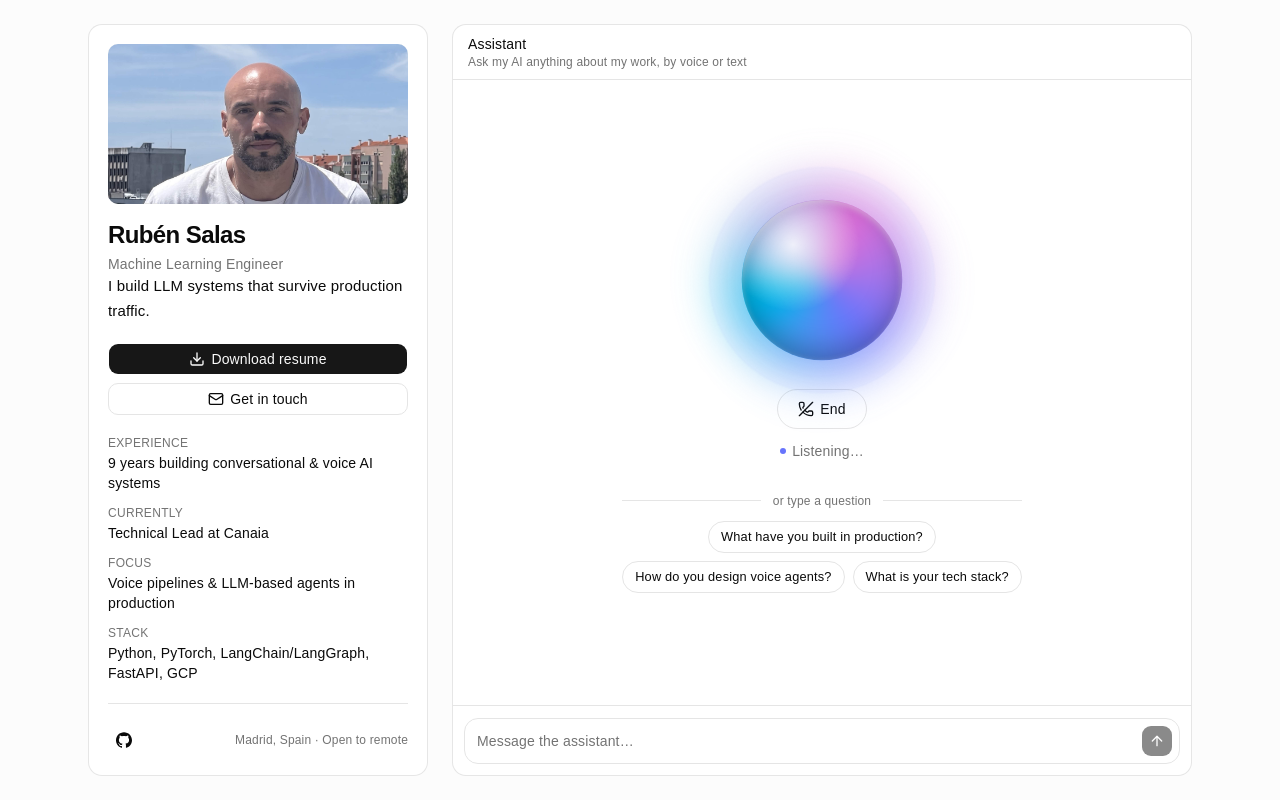
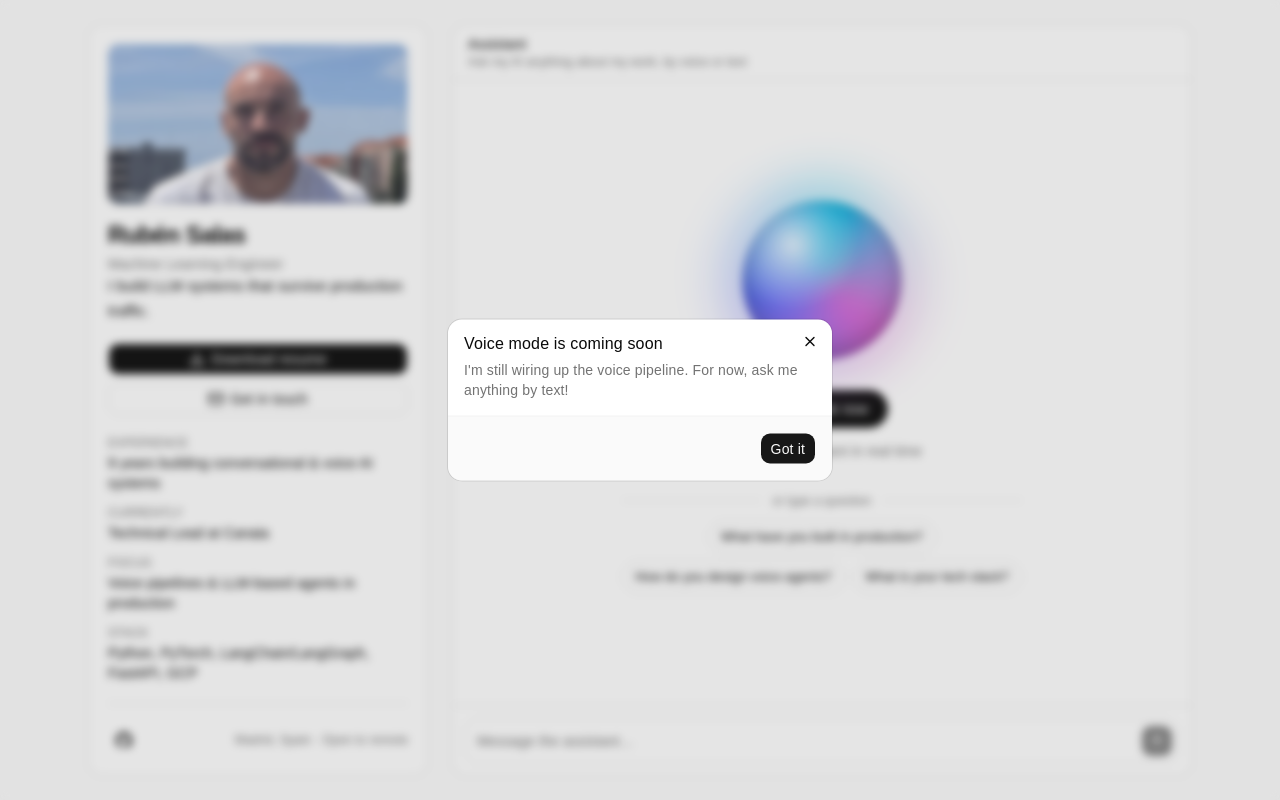
Before and after one commit to r-salas/website, a React (Vite) app in the folder ui/: page / in a window 1280 px wide. Both pictures are taken after a click on the button 821 px from the left and 282 px from the top of the page. Built offline with nearby package versions, Linux system fonts and the light colour scheme.

Commit message:
Add coming soon to voice mode

```diff
--- /dev/null
+++ b/ui/src/components/assistant/voice-coming-soon-dialog.tsx
@@ -0,0 +1,36 @@
+//
+//
+//  VoiceComingSoonDialog
+//
+//  Voice mode isn't wired to a backend yet; let visitors know instead of
+//  faking a connection.
+//
+
+import { useTranslation } from 'react-i18next'
+import { Button } from '@/components/shadcn/button'
+import {
+    Dialog,
+    DialogContent,
+    DialogDescription,
+    DialogFooter,
+    DialogHeader,
+    DialogTitle,
+} from '@/components/shadcn/dialog'
+
+function VoiceComingSoonDialog({ open, onOpenChange }: { open: boolean, onOpenChange: (open: boolean) => void }) {
+    const { t } = useTranslation()
+
+    return <Dialog open={open} onOpenChange={onOpenChange}>
+        <DialogContent>
+            <DialogHeader>
+                <DialogTitle>{t('chat.voice.comingSoon.title')}</DialogTitle>
+                <DialogDescription>{t('chat.voice.comingSoon.description')}</DialogDescription>
+            </DialogHeader>
+            <DialogFooter>
+                <Button onClick={() => onOpenChange(false)}>{t('chat.voice.comingSoon.dismiss')}</Button>
+            </DialogFooter>
+        </DialogContent>
+    </Dialog>
+}
+
+export default VoiceComingSoonDialog
--- a/ui/src/components/chat-panel.tsx
+++ b/ui/src/components/chat-panel.tsx
@@ -4,11 +4,13 @@
 //
 //
 
+import { useState } from 'react'
 import { useTranslation } from 'react-i18next'
 import { Card } from '@/components/shadcn/card'
 import { Button } from '@/components/shadcn/button'
 import VoiceHero from '@/components/assistant/voice-hero'
 import VoiceControl from '@/components/assistant/voice-control'
+import VoiceComingSoonDialog from '@/components/assistant/voice-coming-soon-dialog'
 import MessageList from '@/components/assistant/message-list'
 import Composer from '@/components/assistant/composer'
 import { useAssistant } from '@/hooks/use-assistant'
@@ -18,8 +20,11 @@
 
 function ChatPanel() {
     const { t } = useTranslation()
-    const { messages, isThinking, sendMessage, voiceStatus, startVoice, stopVoice } = useAssistant()
+    const { messages, isThinking, sendMessage, voiceStatus, stopVoice } = useAssistant()
     const hasConversation = messages.length > 0
+    // Voice mode has no backend yet — let visitors know instead of faking a connection.
+    const [voiceComingSoonOpen, setVoiceComingSoonOpen] = useState(false)
+    const promptVoice = () => setVoiceComingSoonOpen(true)
 
     return <Card className="flex h-[80svh] min-h-[560px] flex-col gap-0 overflow-hidden py-0 lg:h-full lg:min-h-0">
         <header className="flex h-14 shrink-0 items-center justify-between gap-3 border-b px-4">
@@ -28,15 +33,17 @@
                 <p className="text-muted-foreground truncate text-xs">{t('chat.subtitle')}</p>
             </div>
 
-            {hasConversation && <VoiceControl status={voiceStatus} onStart={startVoice} onStop={stopVoice} />}
+            {hasConversation && <VoiceControl status={voiceStatus} onStart={promptVoice} onStop={stopVoice} />}
         </header>
+
+        <VoiceComingSoonDialog open={voiceComingSoonOpen} onOpenChange={setVoiceComingSoonOpen} />
 
         {hasConversation
             ? <div className="min-h-0 flex-1 overflow-y-auto overscroll-contain p-4">
                 <MessageList messages={messages} isThinking={isThinking} />
             </div>
             : <div className="flex min-h-0 flex-1 flex-col items-center justify-center overflow-y-auto">
-                <VoiceHero status={voiceStatus} onStart={startVoice} onStop={stopVoice} />
+                <VoiceHero status={voiceStatus} onStart={promptVoice} onStop={stopVoice} />
 
                 <div className="flex w-full max-w-md flex-col items-center gap-3 px-6 pb-6">
                     <div className="text-muted-foreground flex w-full items-center gap-3 text-xs">
--- /dev/null
+++ b/ui/src/components/shadcn/dialog.tsx
@@ -0,0 +1,158 @@
+import * as React from "react"
+import { Dialog as DialogPrimitive } from "@base-ui/react/dialog"
+import { cn } from "cn"
+
+import { Button } from "@/components/shadcn/button"
+import { XIcon } from "lucide-react"
+
+function Dialog({ ...props }: DialogPrimitive.Root.Props) {
+  return <DialogPrimitive.Root data-slot="dialog" {...props} />
+}
+
+function DialogTrigger({ ...props }: DialogPrimitive.Trigger.Props) {
+  return <DialogPrimitive.Trigger data-slot="dialog-trigger" {...props} />
+}
+
+function DialogPortal({ ...props }: DialogPrimitive.Portal.Props) {
+  return <DialogPrimitive.Portal data-slot="dialog-portal" {...props} />
+}
+
+function DialogClose({ ...props }: DialogPrimitive.Close.Props) {
+  return <DialogPrimitive.Close data-slot="dialog-close" {...props} />
+}
+
+function DialogOverlay({
+  className,
+  ...props
+}: DialogPrimitive.Backdrop.Props) {
+  return (
+    <DialogPrimitive.Backdrop
+      data-slot="dialog-overlay"
+      className={cn(
+        "fixed inset-0 isolate z-50 bg-black/10 duration-100 supports-backdrop-filter:backdrop-blur-xs data-open:animate-in data-open:fade-in-0 data-closed:animate-out data-closed:fade-out-0",
+        className
+      )}
+      {...props}
+    />
+  )
+}
+
+function DialogContent({
+  className,
+  children,
+  showCloseButton = true,
+  ...props
+}: DialogPrimitive.Popup.Props & {
+  showCloseButton?: boolean
+}) {
+  return (
+    <DialogPortal>
+      <DialogOverlay />
+      <DialogPrimitive.Popup
+        data-slot="dialog-content"
+        className={cn(
+          "fixed top-1/2 left-1/2 z-50 grid w-full max-w-[calc(100%-2rem)] -translate-x-1/2 -translate-y-1/2 gap-4 rounded-xl bg-popover p-4 text-sm text-popover-foreground ring-1 ring-foreground/10 duration-100 outline-none sm:max-w-sm data-open:animate-in data-open:fade-in-0 data-open:zoom-in-95 data-closed:animate-out data-closed:fade-out-0 data-closed:zoom-out-95",
+          className
+        )}
+        {...props}
+      >
+        {children}
+        {showCloseButton && (
+          <DialogPrimitive.Close
+            data-slot="dialog-close"
+            render={
+              <Button
+                variant="ghost"
+                className="absolute top-2 right-2"
+                size="icon-sm"
+              />
+            }
+          >
+            <XIcon
+            />
+            <span className="sr-only">Close</span>
+          </DialogPrimitive.Close>
+        )}
+      </DialogPrimitive.Popup>
+    </DialogPortal>
+  )
+}
+
+function DialogHeader({ className, ...props }: React.ComponentProps<"div">) {
+  return (
+    <div
+      data-slot="dialog-header"
+      className={cn("flex flex-col gap-2", className)}
+      {...props}
+    />
+  )
+}
+
+function DialogFooter({
+  className,
+  showCloseButton = false,
+  children,
+  ...props
+}: React.ComponentProps<"div"> & {
+  showCloseButton?: boolean
+}) {
+  return (
+    <div
+      data-slot="dialog-footer"
+      className={cn(
+        "-mx-4 -mb-4 flex flex-col-reverse gap-2 rounded-b-xl border-t bg-muted/50 p-4 sm:flex-row sm:justify-end",
+        className
+      )}
+      {...props}
+    >
+      {children}
+      {showCloseButton && (
+        <DialogPrimitive.Close render={<Button variant="outline" />}>
+          Close
+        </DialogPrimitive.Close>
+      )}
+    </div>
+  )
+}
+
+function DialogTitle({ className, ...props }: DialogPrimitive.Title.Props) {
+  return (
+    <DialogPrimitive.Title
+      data-slot="dialog-title"
+      className={cn(
+        "font-heading text-base leading-none font-medium",
+        className
+      )}
+      {...props}
+    />
+  )
+}
+
+function DialogDescription({
+  className,
+  ...props
+}: DialogPrimitive.Description.Props) {
+  return (
+    <DialogPrimitive.Description
+      data-slot="dialog-description"
+      className={cn(
+        "text-sm text-muted-foreground *:[a]:underline *:[a]:underline-offset-3 *:[a]:hover:text-foreground",
+        className
+      )}
+      {...props}
+    />
+  )
+}
+
+export {
+  Dialog,
+  DialogClose,
+  DialogContent,
+  DialogDescription,
+  DialogFooter,
+  DialogHeader,
+  DialogOverlay,
+  DialogPortal,
+  DialogTitle,
+  DialogTrigger,
+}
--- a/ui/src/i18n/locales/en.ts
+++ b/ui/src/i18n/locales/en.ts
@@ -35,6 +35,11 @@
                 listening: 'Listening…',
                 speaking: 'Speaking…',
             },
+            comingSoon: {
+                title: 'Voice mode is coming soon',
+                description: "I'm still wiring up the voice pipeline. For now, ask me anything by text!",
+                dismiss: 'Got it',
+            },
         },
         composer: {
             placeholder: 'Message the assistant…',
--- a/ui/src/i18n/locales/es.ts
+++ b/ui/src/i18n/locales/es.ts
@@ -37,6 +37,11 @@
                 listening: 'Escuchando…',
                 speaking: 'Hablando…',
             },
+            comingSoon: {
+                title: 'El modo de voz llegará pronto',
+                description: 'Todavía estoy montando el pipeline de voz. ¡Por ahora, pregúntame lo que quieras por texto!',
+                dismiss: 'Entendido',
+            },
         },
         composer: {
             placeholder: 'Escribe al asistente…',
```
